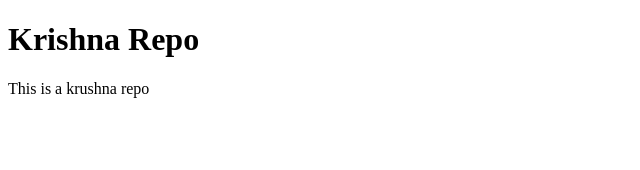
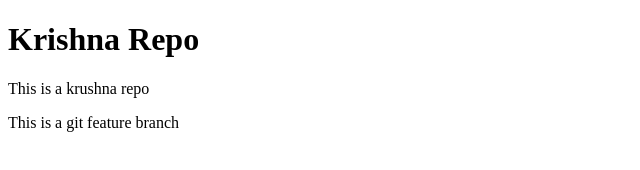
Before and after one commit to AdityaWandhekar/KrishnaRepo, a plain HTML site: page index.html in a window 1280 px wide. Shown: the whole page, without its empty margins (0-640 px from the left). Drawn offline with Linux system fonts and the light colour scheme.

Commit message:
This is a new feature add to feature branch

```diff
--- a/index.html
+++ b/index.html
@@ -8,5 +8,6 @@
 <body>
     <h1>Krishna Repo</h1>
     <p>This is a krushna repo</p>
+    <p>This is a git feature branch</p>
 </body>
 </html>
```
